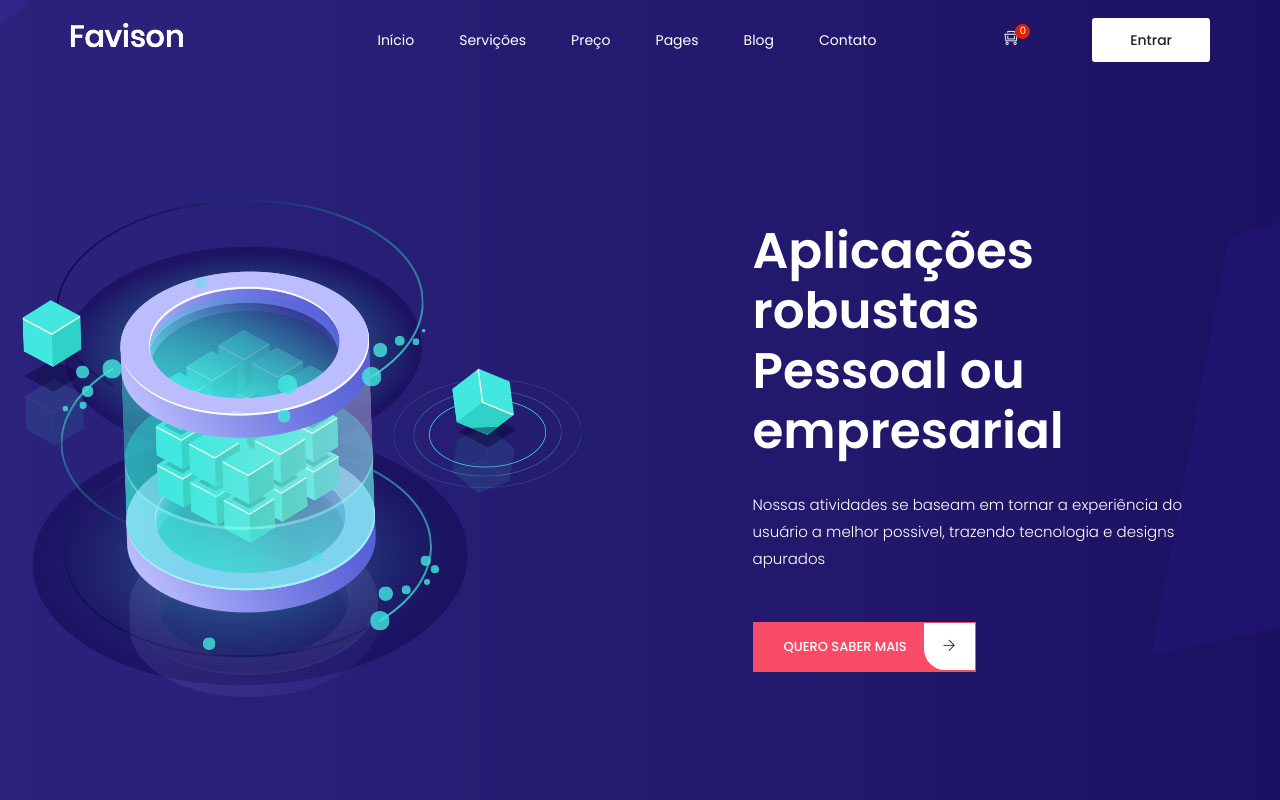
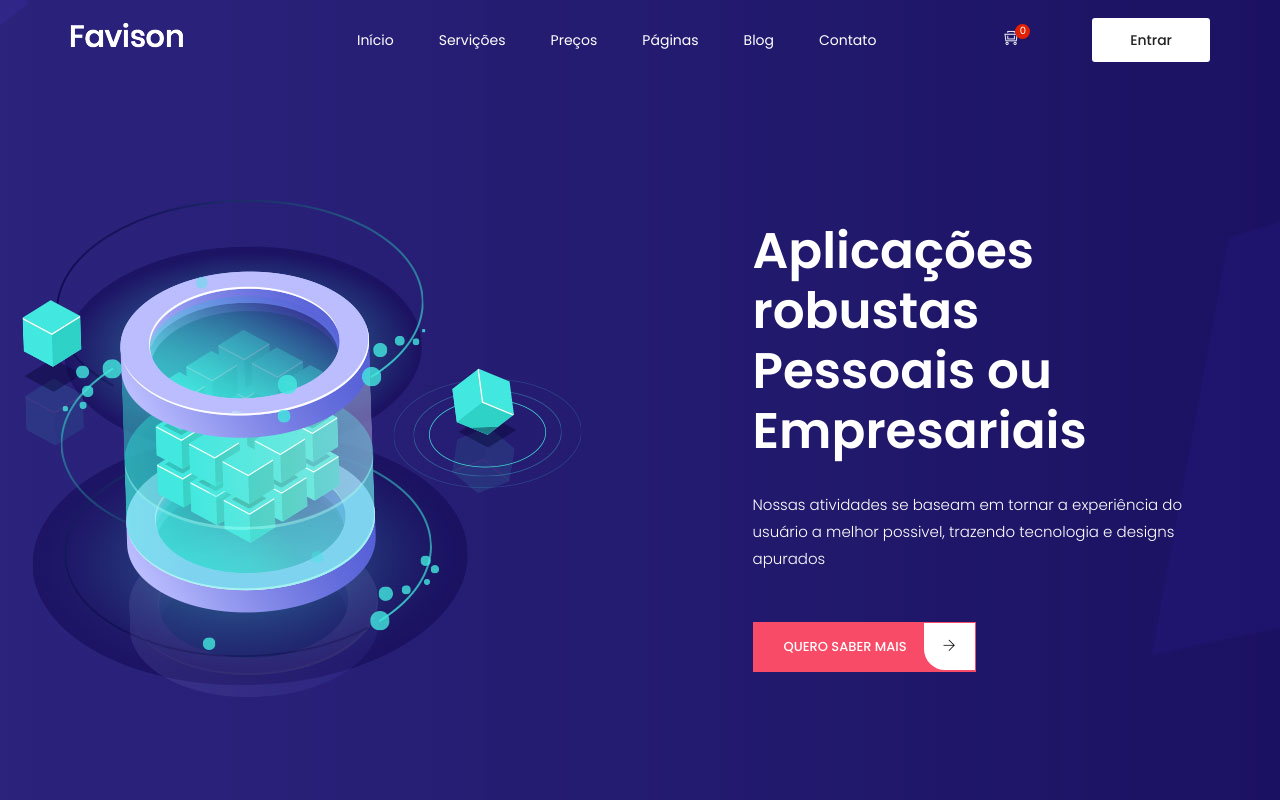
Before and after one commit to MatheusCbrl/Cientech_Site, a plain HTML site: page index.html in a window 1280 px wide. Shown: the top 800 px of the page. Drawn offline with Linux system fonts and the light colour scheme.

Commit message:
Update index.html

```diff
--- a/index.html
+++ b/index.html
@@ -35,13 +35,13 @@
                         <ul class="nav navbar-nav menu_nav ml-auto">
                             <li class="nav-item"><a class="nav-link" href="index.html">Início</a></li>
                             <li class="nav-item"><a class="nav-link" href="feature.html">Servições</a></li>
-                            <li class="nav-item"><a class="nav-link" href="price.html">Preço</a></li>
+                            <li class="nav-item"><a class="nav-link" href="price.html">Preços</a></li>
                             <li class="nav-item submenu dropdown">
-                                <a href="#" class="nav-link dropdown-toggle" data-toggle="dropdown" role="button" aria-haspopup="true" aria-expanded="false">Pages</a>
+                                <a href="#" class="nav-link dropdown-toggle" data-toggle="dropdown" role="button" aria-haspopup="true" aria-expanded="false">Páginas</a>
                                 <ul class="dropdown-menu">
                                     <li class="nav-item"><a class="nav-link" href="feature.html">Servições</a></li>
-                                    <li class="nav-item"><a class="nav-link" href="price.html">Preço</a></li>
-                                    <li class="nav-item"><a class="nav-link" href="element.html">Eelemnetos de desenvolvimento</a></li>
+                                    <li class="nav-item"><a class="nav-link" href="price.html">Preços</a></li>
+                                    <li class="nav-item"><a class="nav-link" href="element.html">Desenvolvimento</a></li>
                                 </ul>
                             </li>
                             <li class="nav-item submenu dropdown">
@@ -74,7 +74,7 @@
                 <div class="row">
                     <div class="col-lg-6 offset-lg-6 col-xl-5 offset-xl-7">
                         <div class="banner_content">
-                            <h3>Aplicações robustas<br/>Pessoal ou empresarial</h3>
+                            <h3>Aplicações robustas<br/> Pessoais ou Empresariais</h3>
                             <p>Nossas atividades se baseam em tornar a experiência do usuário a melhor possivel, trazendo tecnologia e designs apurados</p>
                             <a class="banner_btn" href="#">Quero saber mais<i class="ti-arrow-right"></i></a>
                         </div>
```
